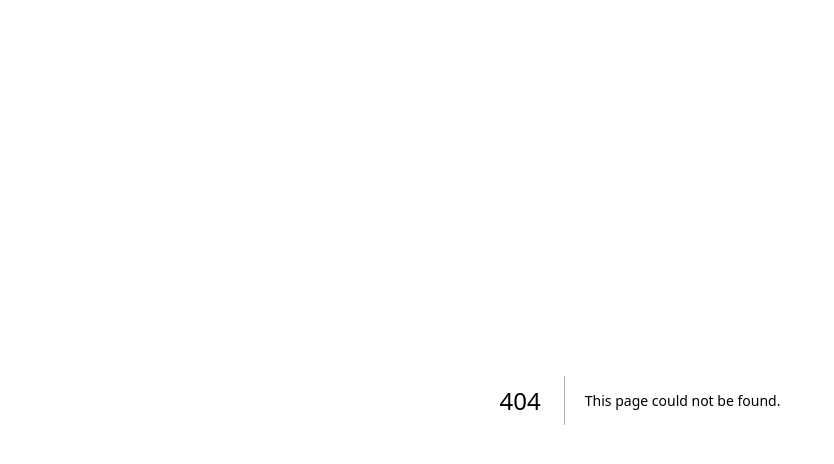
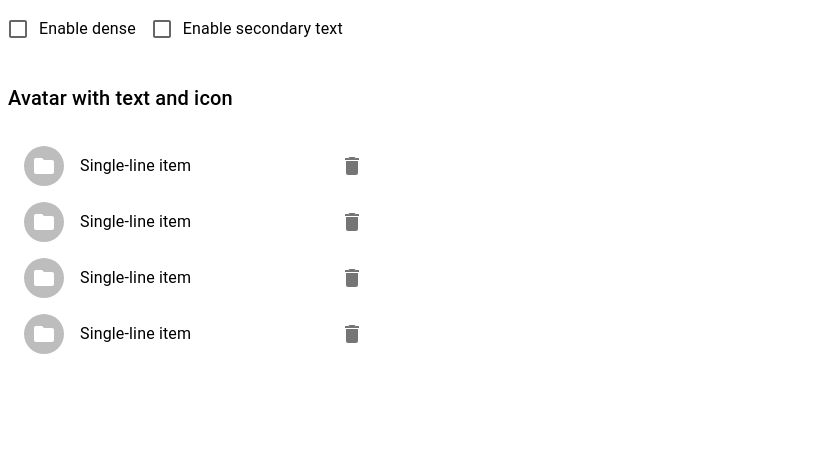
Before and after one commit to mmal1524/chef-impastable, a Next.js app in the folder chef-impastable/: page /dietaryrestrictions in a window 1280 px wide. Before the commit this address had no page. Shown: the top 464 px of the page, without its empty margins (0-834 px from the left). Built offline with nearby package versions, Linux system fonts and the light colour scheme.

Commit message:
created rows for dietary restrictions ui

```diff
--- /dev/null
+++ b/chef-impastable/pages/dietaryrestrictions.js
@@ -0,0 +1,109 @@
+import * as React from 'react';
+import { styled } from '@mui/material/styles';
+import Box from '@mui/material/Box';
+import List from '@mui/material/List';
+import ListItem from '@mui/material/ListItem';
+import ListItemAvatar from '@mui/material/ListItemAvatar';
+import ListItemIcon from '@mui/material/ListItemIcon';
+import ListItemText from '@mui/material/ListItemText';
+import Avatar from '@mui/material/Avatar';
+import IconButton from '@mui/material/IconButton';
+import FormGroup from '@mui/material/FormGroup';
+import FormControlLabel from '@mui/material/FormControlLabel';
+import Checkbox from '@mui/material/Checkbox';
+import Grid from '@mui/material/Grid';
+import Typography from '@mui/material/Typography';
+import FolderIcon from '@mui/icons-material/Folder';
+import DeleteIcon from '@mui/icons-material/Delete';
+import clientPromise from "../lib/mongodb";
+
+async function getServerSideProps() {
+    try {
+        const client = await clientPromise;
+        const db = client.db("test");
+
+        const users = await db.collection("users").find({}).toArray();
+        console.log(users);
+        return {
+            props: {users: JSON.parse(JSON.stringify(users))},
+        };
+    }
+    catch (e) {
+        console.log("ERROR!!!!!!!")
+        console.error(e);
+    }
+}
+
+
+function generate(element) {
+    return [0, 1, 2, 3].map((value) =>
+        React.cloneElement(element, {
+            key: value,
+        }),
+    );
+}
+
+const Demo = styled('div')(({ theme }) => ({
+    backgroundColor: theme.palette.background.paper,
+}));
+
+export default function DietaryRestrictions() {
+
+    const [dense, setDense] = React.useState(false);
+    const [secondary, setSecondary] = React.useState(false);
+    return (
+        <Box sx={{ flexGrow: 1, maxWidth: 752 }}>
+            <FormGroup row>
+                <FormControlLabel
+                    control={
+                        <Checkbox
+                            checked={dense}
+                            onChange={(event) => setDense(event.target.checked)}
+                        />
+                    }
+                    label="Enable dense"
+                />
+                <FormControlLabel
+                    control={
+                        <Checkbox
+                            checked={secondary}
+                            onChange={(event) => setSecondary(event.target.checked)}
+                        />
+                    }
+                    label="Enable secondary text"
+                />
+            </FormGroup>
+            <Grid container spacing={2}>
+                <Grid item xs={12} md={6}>
+                    <Typography sx={{ mt: 4, mb: 2 }} variant="h6" component="div">
+                        Avatar with text and icon
+                    </Typography>
+                    <Demo>
+                        <List dense={dense}>
+                            {generate(
+                                <ListItem
+                                    secondaryAction={
+                                        <IconButton edge="end" aria-label="delete" onClick={() => { getServerSideProps() }}>
+
+                                            <DeleteIcon />
+                                        </IconButton>
+                                    }
+                                >
+                                    <ListItemAvatar>
+                                        <Avatar>
+                                            <FolderIcon />
+                                        </Avatar>
+                                    </ListItemAvatar>
+                                    <ListItemText
+                                        primary="Single-line item"
+                                        secondary={secondary ? 'Secondary text' : null}
+                                    />
+                                </ListItem>,
+                            )}
+                        </List>
+                    </Demo>
+                </Grid>
+            </Grid>
+        </Box>
+    );
+}
```
